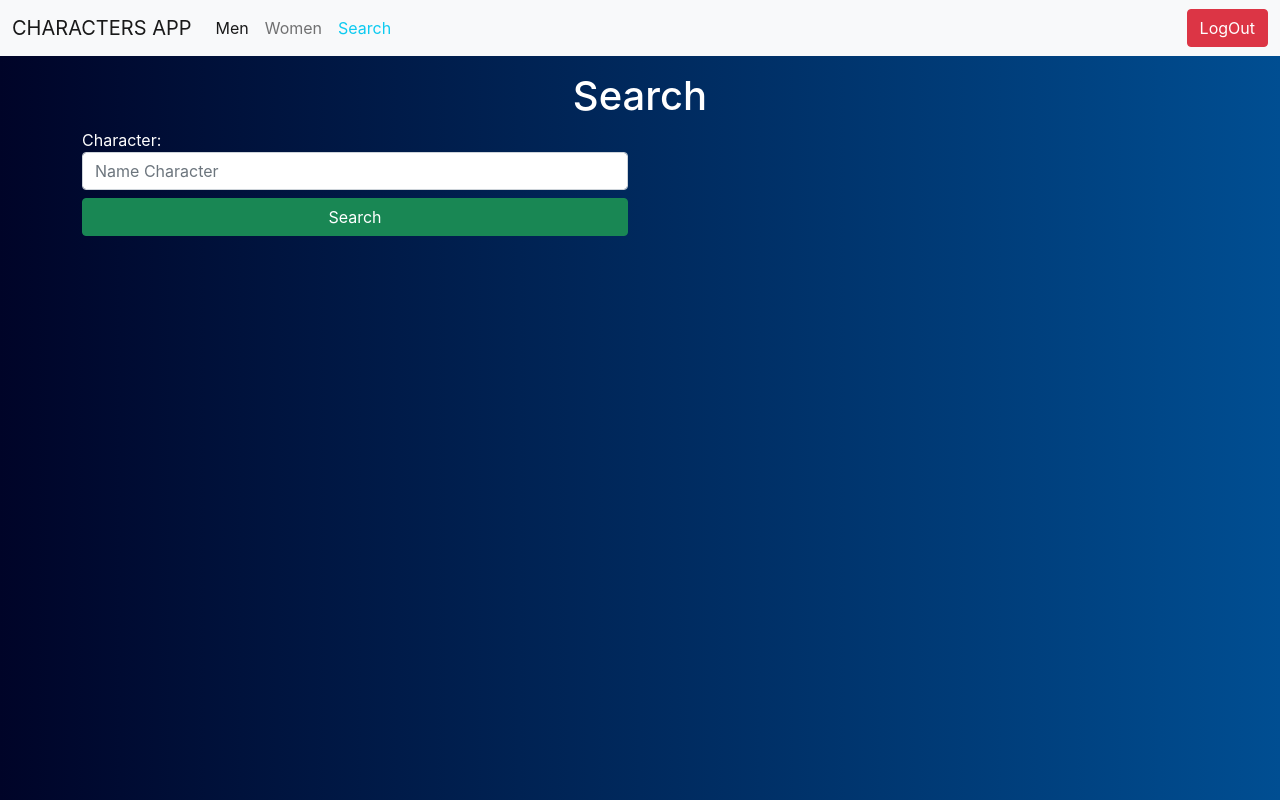
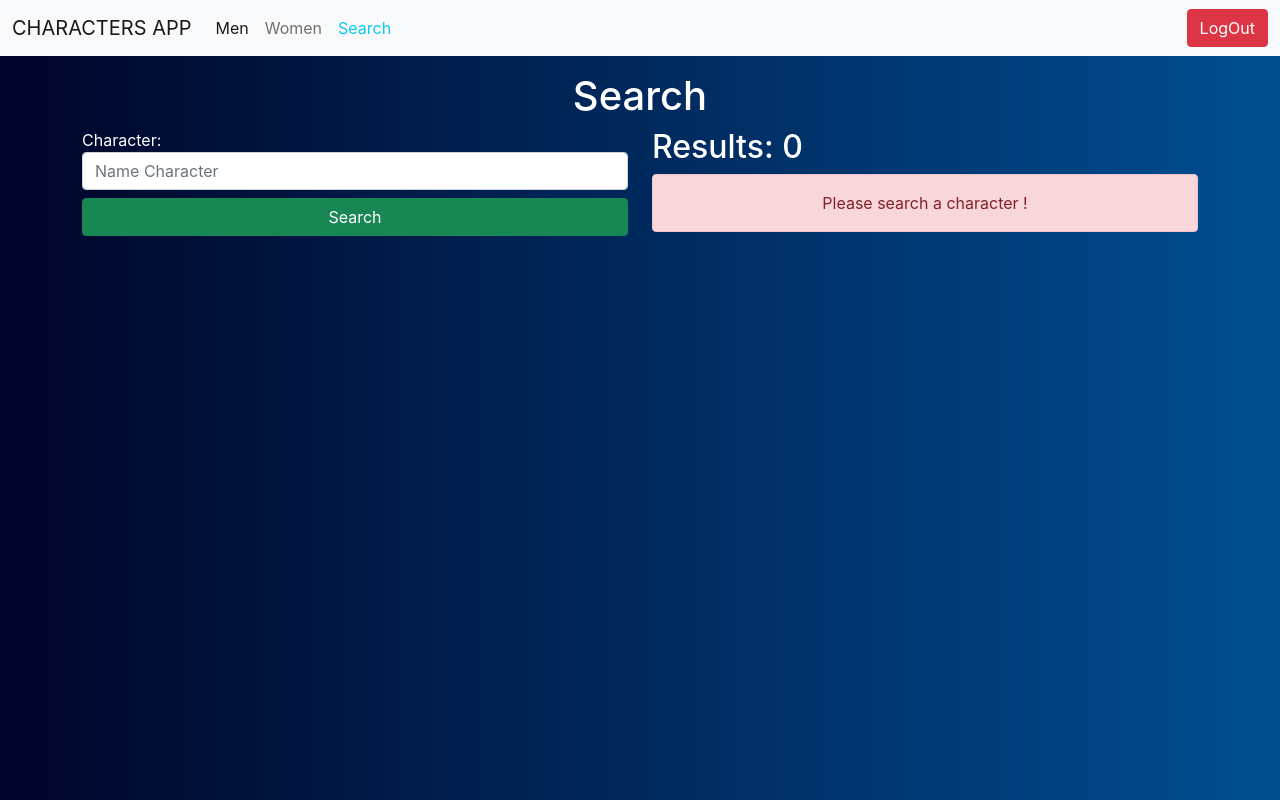
Before and after one commit to TheKevinT/React-Router-DBZ, a React (Create React App) app: page /search in a window 1280 px wide. Built offline with nearby package versions, Linux system fonts and the light colour scheme.

Commit message:
pintar datos de busqueda

```diff
--- a/src/Components/Card.jsx
+++ b/src/Components/Card.jsx
@@ -15,7 +15,7 @@ const Card = ({ id, name, type }) => {
         <img className="card-img-top" src={path} alt={id} />
 
         <div className="card-body">
-          <h3 className="card-title">{name}</h3>
+          <h3 className="card-title text-black">{name}</h3>
           <p className="card-text">
             <Link className="card-link" to={`/character/${id}`}>
               Ver Más...
--- a/src/Pages/SearchScreen.jsx
+++ b/src/Pages/SearchScreen.jsx
@@ -1,12 +1,15 @@
-import React, { useState } from "react";
+import React, { useEffect, useState } from "react";
 import { useLocation } from "react-router";
 import queryString from "query-string";
+import { Characters } from "../models/Characters";
+import Card from "../Components/Card";
 
 const SearchScreen = ({ history }) => {
   const location = useLocation();
   const { search = "" } = queryString.parse(location.search);
 
   const [inputValue, setInputValue] = useState(search);
+  const [characters, setCharacters] = useState([]);
 
   const _handleChange = (e) => {
     const value = e.target.value;
@@ -16,6 +19,22 @@ const SearchScreen = ({ history }) => {
     e.preventDefault();
     history.push(`?search=${inputValue}`);
   };
+
+  const getCharacters = () => {
+    if (inputValue.trim() !== "") {
+      const value = inputValue.toLocaleLowerCase();
+      const newValue = Characters.filter((char) =>
+        char.name.toLocaleLowerCase().includes(value)
+      );
+      setCharacters(newValue);
+    } else {
+      setCharacters([]);
+    }
+  };
+
+  useEffect(() => {
+    getCharacters();
+  }, [search]);
 
   return (
     <>
@@ -40,6 +59,17 @@ const SearchScreen = ({ history }) => {
               </button>
             </form>
           </div>
+          <div className="col-6">
+            <h2>Results: {characters.length}</h2>
+            {characters.length === 0 && (
+              <div className="alert alert-danger text-center">
+                Please search a character !
+              </div>
+            )}
+            {characters.map((character) => (
+              <Card key={character.id} {...character} />
+            ))}
+          </div>
         </div>
       </div>
     </>
```
